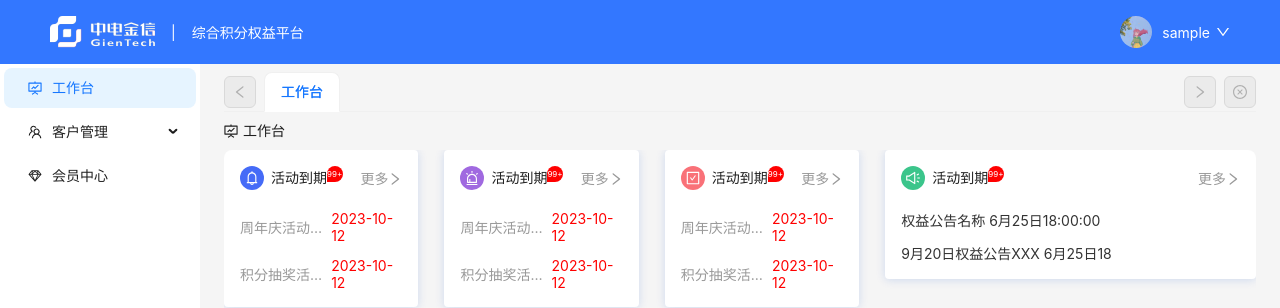
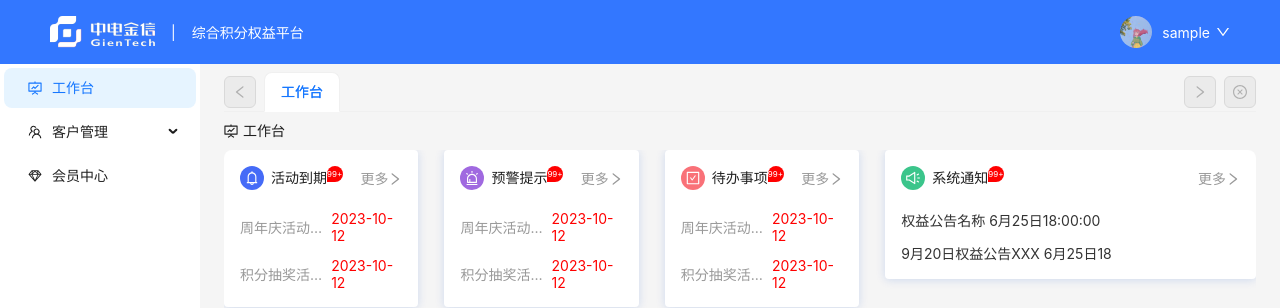
Before and after one commit to liuchen112233/kaohe, a React app: page /index in a window 1280 px wide. Shown: the top 308 px of the page. Built offline with nearby package versions, Linux system fonts and the light colour scheme; sample sign-in values are in the browser's storage.

Commit message:
提交echarts代码优化

```diff
--- a/src/api/api.js
+++ b/src/api/api.js
@@ -1,4 +1,7 @@
-import {post} from './http'
+import {post,get} from './http'
 import "@/mock/index.js"
 
+//登录界面
 export const login = p => post('/login',p)
+//获取工作台页面数据
+export const getWorkdesk = () => get('/getWorkdesk')
--- a/src/mock/index.js
+++ b/src/mock/index.js
@@ -19,3 +19,14 @@ Mock.mock("/mock/login", 'post', function (option) {
         },
     };
 })
+
+Mock.mock("/mock/getWorkdesk", 'get', function (option) {
+    return {
+        code: 200,
+        data: {
+            activity:{
+
+            }
+        },
+    };
+})
--- a/src/pages/Index/Index.css
+++ b/src/pages/Index/Index.css
@@ -154,7 +154,7 @@
 }
 .footer .right .right-footer {
   margin-top: 22px;
-  padding: 0 52px;
+  padding: 0 20px;
   display: flex;
   justify-content: space-between;
 }
--- a/src/pages/Index/Index.jsx
+++ b/src/pages/Index/Index.jsx
@@ -21,6 +21,7 @@ import {
 import { LabelLayout, UniversalTransition } from "echarts/features";
 // 引入 Canvas 渲染器，注意引入 CanvasRenderer 或者 SVGRenderer 是必须的一步
 import { CanvasRenderer } from "echarts/renderers";
+import { getWorkdesk } from "@/api/api";
 echarts.use([
   TitleComponent,
   TooltipComponent,
@@ -60,7 +61,9 @@ export default function Index() {
   ];
   const handleChange = () => {};
   useEffect(() => {
-
+    getWorkdesk().then((res) => {
+      console.log(res);
+    });
     let barChart = echarts.init(document.getElementById("barChart"));
     let funnelChart = echarts.init(document.getElementById("funnelChart"));
     barChart.setOption({
@@ -180,18 +183,17 @@ export default function Index() {
               y: 0,
               x2: 0,
               y2: 1,
-
               global: false, // 缺省为 false
             },
-            emphasis: {
-              shadowBlur: 20,
-              shadowOffsetX: 0,
-              shadowColor: 'rgba(0, 0, 0, 0.5)'
-          }
           },
           emphasis: {
             label: {
               fontSize: 20,
+            },
+            itemStyle: {
+                shadowBlur: 20,
+                shadowOffsetX: 0,
+                shadowColor: "rgba(0, 0, 0, 0.5)",
             },
           },
           data: [
@@ -305,7 +307,7 @@ export default function Index() {
                       marginRight: "7px",
                     }}
                   />
-                  <span>活动到期</span>
+                  <span>预警提示</span>
                   <div className="tag">99+</div>
                 </div>
                 <div>
@@ -337,7 +339,7 @@ export default function Index() {
                       marginRight: "7px",
                     }}
                   />
-                  <span>活动到期</span>
+                  <span>待办事项</span>
                   <div className="tag">99+</div>
                 </div>
                 <div>
@@ -369,7 +371,7 @@ export default function Index() {
                       marginRight: "7px",
                     }}
                   />
-                  <span>活动到期</span>
+                  <span>系统通知</span>
                   <div className="tag">99+</div>
                 </div>
                 <div>
--- a/src/pages/Index/Index.less
+++ b/src/pages/Index/Index.less
@@ -183,7 +183,7 @@
         }
         .right-footer{
             margin-top: 22px;
-            padding: 0 52px;
+            padding: 0 20px;
             display: flex;
             justify-content: space-between;
             div{
```
